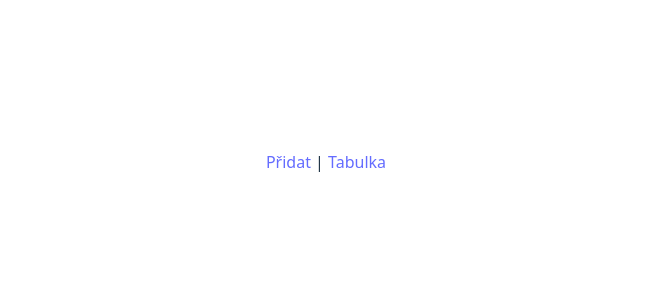
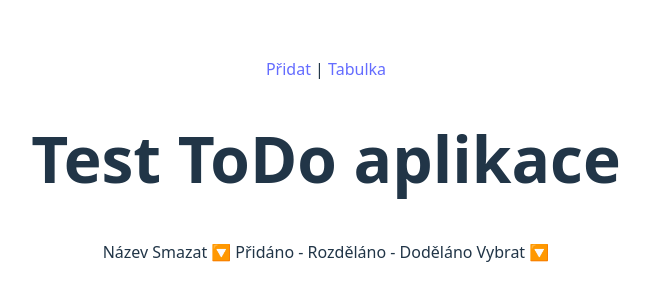
Before and after one commit to jiriml/UcimSeReact, a React (Vite) app: page /table in a window 1280 px wide. Shown: the part 238-538 px from the top of the page, without its empty margins (314-964 px from the left). Built offline with nearby package versions, Linux system fonts and the light colour scheme.

Commit message:
Poslední změny na vedlejší větvi

```diff
--- a/src/App.jsx
+++ b/src/App.jsx
@@ -4,6 +4,7 @@ import reactLogo from './assets/react.svg';
 import viteLogo from '/vite.svg';
 import './App.css';
 import TodoList from './componets/TodoList';
+import TodoItem from "./componets/TodoList/TodoItem.jsx";
 import TodoForm from "./componets/ToDoForm";
 import { useTodos, useForm } from "./hooks";
 import { TodosContext } from "./context/TodosContext.jsx";
@@ -19,6 +20,7 @@ function App() {
   }
 
   const shared = {
+    TodoItem : TodoItem,
     TodoList: TodoList,
     TodoForm: TodoForm,
     useTodos: useTodos({getShared}),
--- a/src/componets/TodoForm/TodoForm.jsx
+++ b/src/componets/TodoForm/TodoForm.jsx
@@ -5,7 +5,6 @@ import { useContext } from "react";
 
 const TodoForm = ({}) => {
     const shared = useContext(TodosContext);
-    console.log(shared)
     const { register, handleSubmit, formState: { errors } } = useForm();
 
     const onSubmit = (data) => {
--- a/src/componets/TodoList/TodoItem.jsx
+++ b/src/componets/TodoList/TodoItem.jsx
@@ -0,0 +1,19 @@
+const TodoItem = ({ index, text, status, sendInfoUp }) => {
+    /*if (!selected) { // Standardní nevybraný task*/
+        return <tr className="unselectedTask">
+            <td>{status==1? (<span style={{opacity:"50%"}}>{text}   </span>):(<span>{text}   </span>)}</td>
+            <td><button onClick={()=>sendInfoUp(index,"delete")}>Smazat</button></td>
+            <td><input type="range" min={1} max={3} value={1+status*2} onChange={(event)=>{sendInfoUp(index,"switchdone",[event.target.value])}}></input></td>
+            <td><button onClick={()=>sendInfoUp(index,"switchselect")}>Vybrat</button></td>
+        </tr>
+    /*} else { // Vybraný task
+        return <tr className="selectedTask">
+            <td>{done==1? (<span style={{opacity:"50%"}}>{text}   </span>):(<span>{text}   </span>)}</td>
+            <td><button onClick={()=>sendInfoUp(index,"delete")}>Smazat</button></td>
+            <td><input type="range" min={1} max={3} value={1+done*2} onChange={(event)=>sendInfoUp(index,"switchdone",[event.target.value])}></input></td>
+            <td><button onClick={()=>sendInfoUp(index,"switchselect")}>Zrušit vybrání</button></td>
+        </tr>
+    }*/
+}
+
+export default TodoItem;
--- a/src/componets/TodoList/TodoList.jsx
+++ b/src/componets/TodoList/TodoList.jsx
@@ -1,5 +1,24 @@
+import { TodosContext } from "@context/TodosContext";
+import { useContext } from "react";
+
 
 const TodoList = () => {
+    const shared = useContext(TodosContext);
+    const Task = shared.TodoItem;
+    const recieveInfo = () => {}
+    return (<>
+        <h1>Test ToDo aplikace</h1>
+        <div style={{width:"100%",justifyContent:"center",display:"flex"}}><table>
+            <tbody><tr><td>Název</td><td>Smazat 🔽</td><td>Přidáno - Rozděláno - Doděláno</td><td>Vybrat 🔽</td></tr>
+            {shared.useTodos.getTodos().map((task,index) =>
+                <Task key={index} index={index} status={task[1]} text={task[0]} sendInfoUp={(...args)=>{recieveInfo(...args)}}></Task>
+
+            )}</tbody>
+        </table></div>
+
+
+    </>)
 
 }
+
 export default TodoList;
--- a/src/hooks/useTodos.js
+++ b/src/hooks/useTodos.js
@@ -32,7 +32,6 @@ const useTodos = ({getShared}) => {
         setTodosdata(prev=>{
             let validated = JSON.parse(JSON.stringify(prev));
             validated["todos"] = [...validated["todos"],validateRow(row)];
-            console.log(JSON.stringify(validated));
             return validated;
         })
     }
```
